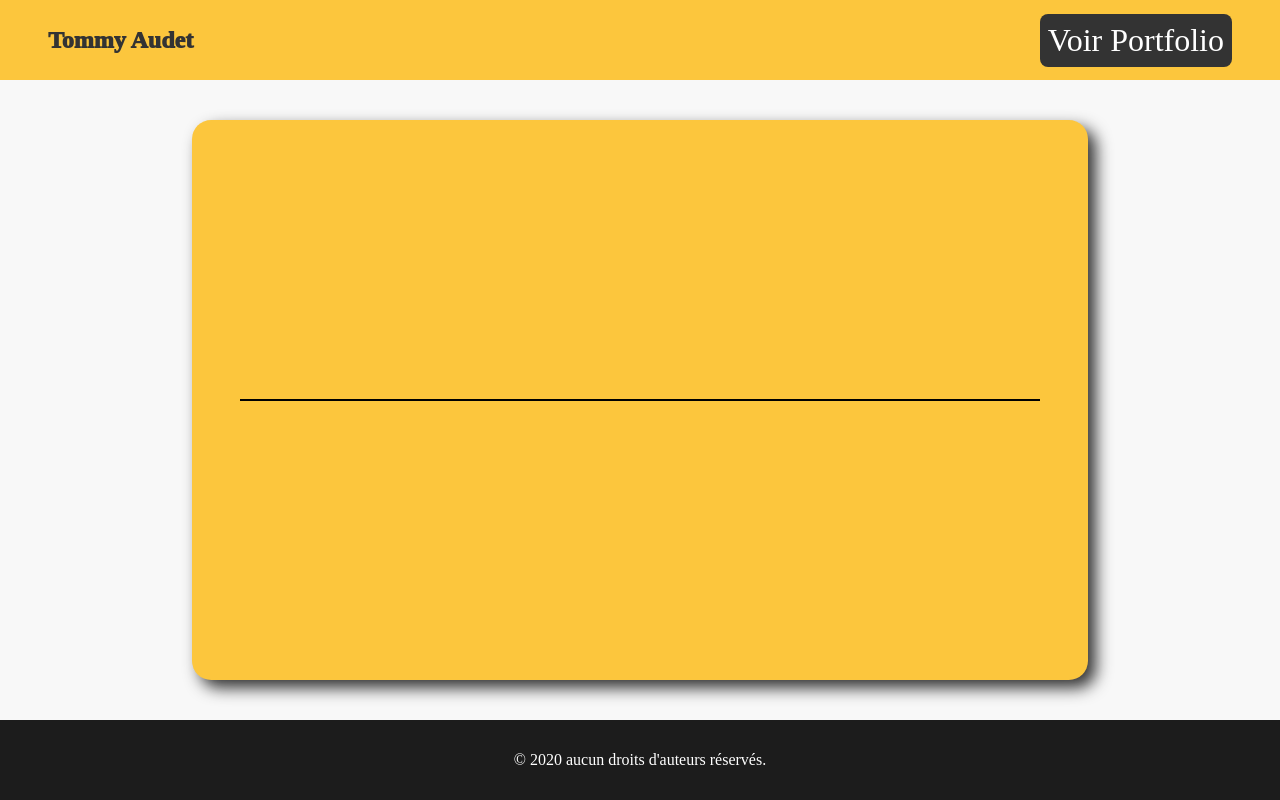
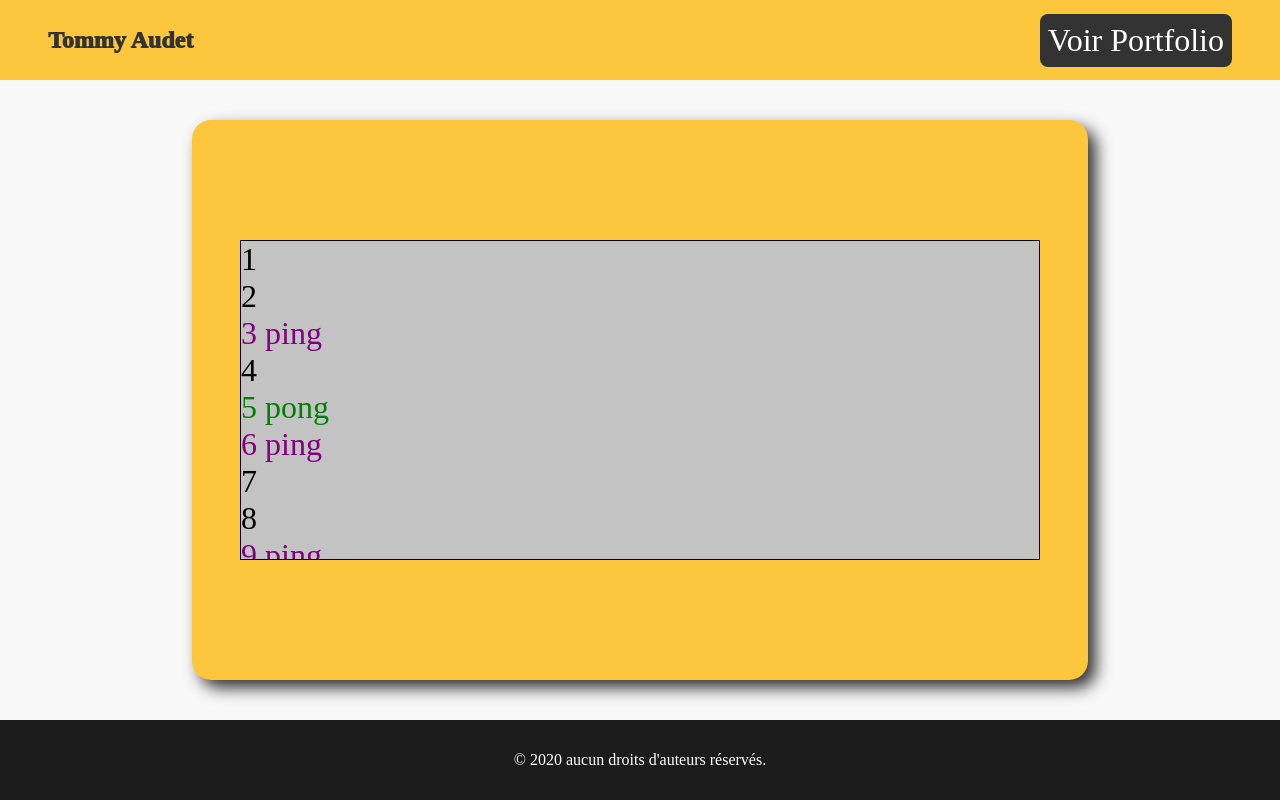
Before and after one commit to MaGameQc/testcollabox, a plain HTML site: page index.html in a window 1280 px wide. Drawn offline with Linux system fonts and the light colour scheme.

```diff
--- a/index.html
+++ b/index.html
@@ -192,18 +192,7 @@ const pingPong = {
 
     loop : () =>{
         for(i = pingPong.from; i <= pingPong.to; i++){
-            if(pingPong.selectValue == "voirTous"){
                 pingPong.appendElements(pingPong.createElements(i));
-            }
-            else if(pingPong.selectValue == "voirPing"){
-                pingPong.appendElements(pingPong.createElements(i));
-            }
-            else if(pingPong.selectValue == "voirPong"){
-                pingPong.appendElements(pingPong.createElements(i));
-            }
-            else if(pingPong.selectValue == "pingPong"){
-                pingPong.appendElements(pingPong.createElements(i));
-            }
         }
     },
 
```
